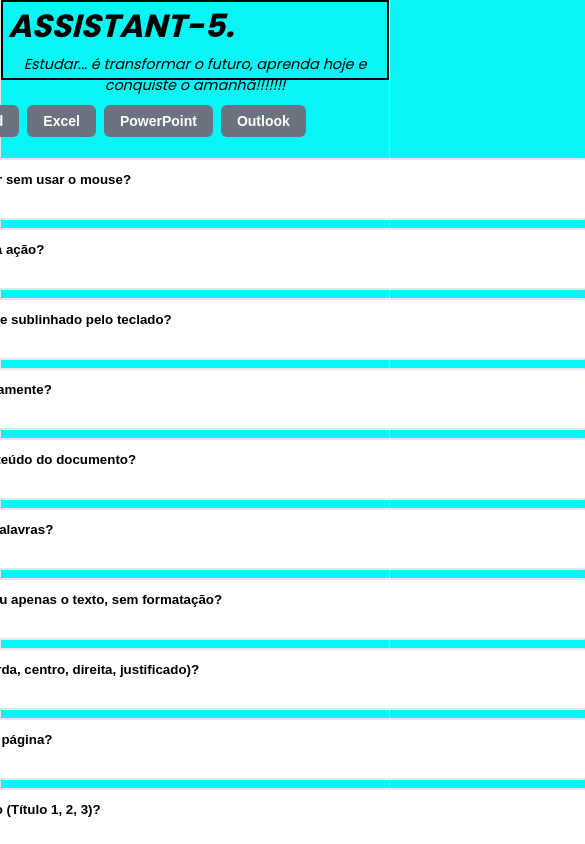
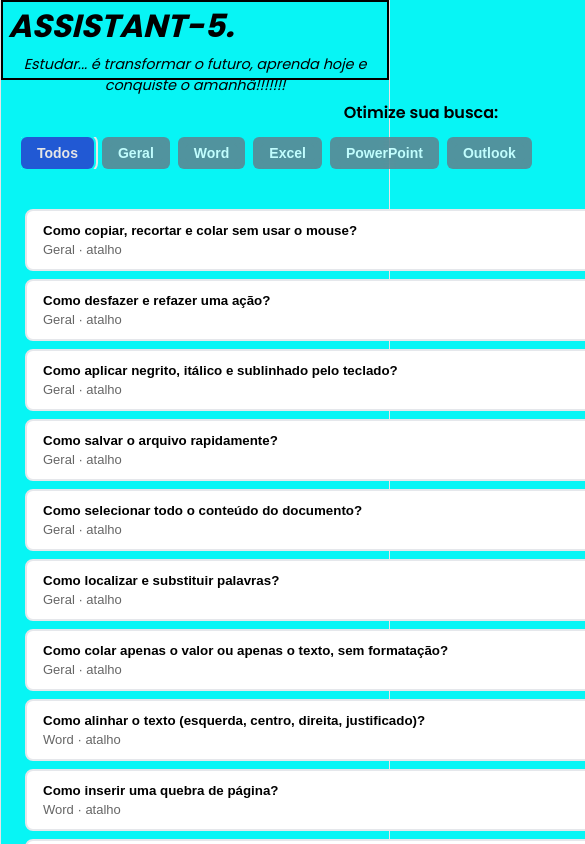
Before and after one commit to Negoedd-Dev/ASSISTANT-5, a React (Vite) app: page / in a window 390 px wide. Shown: the top 844 px of the page, 585 px wide, since content can reach past the window. Built offline with nearby package versions, Linux system fonts and the light colour scheme.

Commit message:
Feat: Otimização do layout. Ajuste feito para reposicionamento do filtro de programama à esquerda da lista de dicas.

```diff
--- a/src/App.css
+++ b/src/App.css
@@ -1,3 +1,90 @@
+/* Estilo para todos os botôes. */
+/* .btn {
+  padding: 10px 20px;
+  border: none;
+  font-size: 13px;
+  border-radius: 8px;
+  font-weight: bold;
+  cursor: pointer;
+  transition: background 0.3s ease;
+} */
+
+/* Vamos usar um modelo de paletas que combine com os fundo glass */
+/** Aplicação: login, salvar, adicionar e enviar **/
+/* .btn-primary {
+  background: #2196f3;
+  color: #fff;
+}
+
+.btn-primary:hover:not(:disabled) {
+  background: #1976d2;
+} */
+
+/* *Aplicação: *confirmar e cadastrar */
+/* .btn-success {
+  background: #4caf50;
+  color: #fff;
+}
+
+.btn-success:hover:not(:disabled) {
+  background: #388e3c;
+} */
+
+/* *Aplicação: cancelar e voltar* */
+/* .btn-secondary {
+  background: rgba(255, 255, 255, 0.7);
+  color: #000;
+  backdrop-filter: blur(5px);
+}
+
+.btn-secondary:hover:not(:disabled) {
+  background: rgba(255, 255, 255, 0.9);
+} */
+
+/* *Aplicação: excluir, sair e remover* */
+/* .btn-danger {
+  background: #f44336;
+  color: #fff;
+}
+
+.btn-danger:hover:not(:disabled) {
+  background: #d32f2f;
+} */
+
+/* *Aplicação: editar* */
+/* .btn-warning {
+  background: rgba(245, 158, 11, 0.3);
+  color: #7a4a00;
+}
+
+.btn-warning:hover:not(:disabled) {
+  background: rgba(245, 158, 11, 0.5);
+} */
+
+/* Foco visível para quem navega pelo teclado */
+/* .btn:focus-visible {
+  outline: 2px solid #fff;
+  outline-offset: 2px;
+  box-shadow: 0 0 0 4px rgba(33, 150, 243, 0.6);
+} */
+
+/* Botão desabilitado (ex.: "Marcar como lida" depois de marcada) */
+/* .btn:disabled {
+  opacity: 0.6;
+  cursor: not-allowed;
+} */
+
+/* Botão "ligado" (ex.: idioma selecionado) */
+/* .btn[aria-pressed="true"] {
+  outline: 2px solid #fff;
+  outline-offset: 2px;
+  filter: brightness(0.9);
+}
+.btn[aria-pressed="false"] {
+  opacity: 0.75;
+} */
+/** ====================================================================================================================================== */
+/* Ajuste no estilo para mudança no layout do filtro de programas. */
 /* Estilo para todos os botôes. */
 .btn {
   padding: 10px 20px;
@@ -7,6 +94,63 @@
   font-weight: bold;
   cursor: pointer;
   transition: background 0.3s ease;
+}
+
+.layout {
+  display: grid;
+  grid-template-columns: 200px minmax(0, 1fr) 220px;
+  grid-template-areas:
+    "titulo-filtro busca titulo-progresso"
+    "filtro        lista progresso";
+  gap: 12px 16px;
+  align-items: start;
+}
+
+.area-titulo-filtro {
+  grid-area: titulo-filtro;
+}
+.area-titulo-filtro {
+  text-align: center;
+}
+.area-busca {
+  grid-area: busca;
+}
+.area-titulo-progresso {
+  grid-area: titulo-progresso;
+}
+.area-filtro {
+  grid-area: filtro;
+}
+.area-lista {
+  grid-area: lista;
+}
+.area-progresso {
+  grid-area: progresso;
+}
+
+.titulo-coluna {
+  font-size: 1rem;
+  font-weight: 600;
+}
+
+.barra-topo {
+  display: flex;
+  flex-wrap: wrap;
+  gap: 8px;
+}
+
+/* telas pequenas: uma coluna, na ordem certa */
+@media (max-width: 800px) {
+  .layout {
+    grid-template-columns: 1fr;
+    grid-template-areas:
+      "titulo-filtro"
+      "filtro"
+      "busca"
+      "lista"
+      "titulo-progresso"
+      "progresso";
+  }
 }
 
 /* Vamos usar um modelo de paletas que combine com os fundo glass */
--- a/src/App.jsx
+++ b/src/App.jsx
@@ -76,13 +76,83 @@
 //   );
 // }
 // * ================================================================================================================
+// import { useState } from "react";
+// import GlobalStyles from "./styles/GlobalSyles";
+// import Header from "./components/Header";
+// import dicas from "./Dados/dicas.json";
+// import List from "./components/List";
+// import Cards from "./components/Cards";
+// import useStatusDicas from "./useStatus/useStatusDicas";
+// import Footer from "./components/Footer";
+
+// export default function App() {
+//   const { statusDe, marcarVista, alternarLida } = useStatusDicas();
+//   const [indiceAberto, setIndiceAberto] = useState(null);
+//   const [programa, setPrograma] = useState("Todos");
+//   const idioma = "pt"; // na Versão 2 vira um estado com os botões PT/EN
+
+//   const apps = ["Todos", ...new Set(dicas.map((d) => d.programa))];
+
+//   // Na Versão 2, esta será a lista já filtrada pela busca e pelo tipo
+//   const list =
+//     programa === "Todos" ? dicas : dicas.filter((d) => d.programa === programa);
+
+//   function filtrar(novoPrograma) {
+//     setPrograma(novoPrograma);
+//     setIndiceAberto(null);
+//   }
+
+//   function abrir(indice) {
+//     setIndiceAberto(indice);
+//     marcarVista(list[indice].id);
+//   }
+
+//   const dicaAberta = indiceAberto !== null ? list[indiceAberto] : null;
+
+//   return (
+//     <>
+//       <GlobalStyles />
+//       <Header />
+//       <div className="principal">
+//         <div>
+//           <List
+//             dicas={list}
+//             apps={apps}
+//             programa={programa}
+//             onFiltrar={filtrar}
+//             idioma={idioma}
+//             statusDe={statusDe}
+//             onSelecionar={abrir}
+//           />
+
+//           {dicaAberta && (
+//             <Cards
+//               dica={dicaAberta}
+//               idioma={idioma}
+//               lida={statusDe(dicaAberta) === "lida"}
+//               temProxima={indiceAberto < list.length - 1}
+//               onAlternarLida={() => alternarLida(dicaAberta.id)}
+//               onProxima={() => abrir(indiceAberto + 1)}
+//               onFechar={() => setIndiceAberto(null)}
+//             />
+//           )}
+//         </div>
+//       </div>
+//       <Footer />
+//     </>
+//   );
+// }
+// * ===================================================================================================================================
+// Alteração no layout do porjeto, reposicionando o filtro de programas
 import { useState } from "react";
+import "./App.css";
 import GlobalStyles from "./styles/GlobalSyles";
 import Header from "./components/Header";
 import dicas from "./Dados/dicas.json";
 import List from "./components/List";
 import Cards from "./components/Cards";
 import useStatusDicas from "./useStatus/useStatusDicas";
+import FiltroProgramas from "./components/Filtro";
 import Footer from "./components/Footer";
 
 export default function App() {
@@ -114,12 +184,26 @@ export default function App() {
       <GlobalStyles />
       <Header />
       <div className="principal">
-        <div>
+        <div className="layout">
+          <h2 className="area-titulo-filtro titulo-coluna">
+            Otimize sua busca:
+          </h2>
+          <div className="area-busca barra-topo">
+            {/* aqui entram a busca e o seletor de idioma */}
+          </div>
+          {/* <h2 className="area-titulo-progresso titulo-coluna">Seu progresso</h2> */}
+
+          <aside className="area-filtro">
+            <FiltroProgramas
+              apps={apps}
+              atual={programa}
+              onSelecionar={filtrar}
+            />
+          </aside>
+
+          <main className="area-lista">
             <List
               dicas={list}
-            apps={apps}
-            programa={programa}
-            onFiltrar={filtrar}
               idioma={idioma}
               statusDe={statusDe}
               onSelecionar={abrir}
@@ -136,6 +220,11 @@ export default function App() {
                 onFechar={() => setIndiceAberto(null)}
               />
             )}
+          </main>
+
+          <aside className="area-progresso">
+            {/* aqui entra a linha de aprendizado */}
+          </aside>
         </div>
       </div>
       <Footer />
--- a/src/components/Filtro/FiltroProgramas.css
+++ b/src/components/Filtro/FiltroProgramas.css
@@ -1,6 +1,67 @@
+/* .FiltroProgramas {
+  display: flex;
+  flex-wrap: wrap; /* quebra de linha automática*/
+/* gap: 0.5rem;
+  padding: 5px 0;
+} */
+*/
+/** ========================================================================================================================= */
+/* A justando do estilo para reposicionamento do filtro de programas. */
+/* .FiltroProgramas {
+  display: flex;
+  flex-direction: column;
+  gap: 0.5rem; */
+  /* max-height: 400px; mesma altura da lista */
+  /* overflow-y: auto; com 20 programas, rola sozinho */
+
+  /* border: 2px solid black;
+}
+
+.FiltroProgramas button {
+  width: 100%;
+  text-align: left;
+} */
+
+/* telas pequenas: vira uma faixa horizontal com rolagem */
+/* @media (max-width: 800px) {
+  .FiltroProgramas {
+    flex-direction: row;
+    max-height: none;
+    overflow-x: auto;
+    overflow-y: hidden;
+  }
+  .FiltroProgramas button {
+    width: auto;
+    flex-shrink: 0;
+    white-space: nowrap;
+  }
+} */
+/* * ===================================================================================================================================== */
 .FiltroProgramas {
   display: flex;
-  flex-wrap: wrap; /* quebra de linha automática*/
+  flex-direction: column;
+  align-items: center; /* centraliza os botões na coluna */
   gap: 0.5rem;
-  padding: 5px 0;
+  max-height: 400px;
+  overflow-y: auto;
 }
+
+.FiltroProgramas button {
+  width: 100%; /* use 90% para botões um pouco mais estreitos */
+  text-align: center; /* texto centralizado dentro do botão */
+}
+
+/* telas pequenas: vira uma faixa horizontal com rolagem */
+@media (max-width: 800px) {
+  .FiltroProgramas {
+    flex-direction: row;
+    max-height: none;
+    overflow-x: auto;
+    overflow-y: hidden;
+  }
+  .FiltroProgramas button {
+    width: auto;
+    flex-shrink: 0;
+    white-space: nowrap;
+  }
+}
--- a/src/components/List/List.jsx
+++ b/src/components/List/List.jsx
@@ -67,23 +67,51 @@ import "./List.css";
 //   );
 // }
 // * =======================================================================================================================
+// import "./List.css";
+// import FiltroProgramas from "../Filtro"; // NOVO
+
+// export default function List({
+//   dicas,
+//   apps, // NOVO
+//   programa, // NOVO
+//   onFiltrar, // NOVO
+//   idioma,
+//   statusDe,
+//   onSelecionar,
+// }) {
+//   return (
+//     <>
+//       {/* NOVO: fora do div com rolagem, para ficar fixo no topo */}
+//       <FiltroProgramas apps={apps} atual={programa} onSelecionar={onFiltrar} />
+
+//       <div className="list-container">
+//         {dicas.map((dica, indice) => {
+//           // se a dica ainda não tem tradução, usa o texto em português
+//           const texto = dica[idioma] ?? dica.pt;
+//           return (
+//             <button
+//               key={dica.id}
+//               className={`list-item borda-${statusDe(dica)}`}
+//               onClick={() => onSelecionar(indice)}
+//             >
+//               <strong>{texto.titulo}</strong>
+//               <span className="list-item-info">
+//                 {dica.programa} · {dica.tipo}
+//               </span>
+//             </button>
+//           );
+//         })}
+//       </div>
+//     </>
+//   );
+// }
+// * ========================================================================================================================
+// Alteração no layout do porjeto, reposicionando o filtro de programas
 import "./List.css";
-import FiltroProgramas from "../Filtro"; // NOVO
 
-export default function List({
-  dicas,
-  apps, // NOVO
-  programa, // NOVO
-  onFiltrar, // NOVO
-  idioma,
-  statusDe,
-  onSelecionar,
-}) {
+export default function List({ dicas, idioma, statusDe, onSelecionar }) {
   return (
     <>
-      {/* NOVO: fora do div com rolagem, para ficar fixo no topo */}
-      <FiltroProgramas apps={apps} atual={programa} onSelecionar={onFiltrar} />
-
       <div className="list-container">
         {dicas.map((dica, indice) => {
           // se a dica ainda não tem tradução, usa o texto em português
--- a/src/styles/GlobalSyles.js
+++ b/src/styles/GlobalSyles.js
@@ -1,23 +1,57 @@
+// import { createGlobalStyle } from "styled-components";
+
+// const GlobalStyles = createGlobalStyle`
+// * {
+//     margin: 0;
+//     padding: 0;
+//     box-sizing: border-box;
+//     overflow: hide;
+
+// }
+// body {
+//     font-family: 'poppins', sans-serif;
+//     background-color: #07f5f5
+// }
+// .principal {
+//     display: flex;
+//     justify-content: center;
+//     align-items: center;
+//     min-height: calc(100vh - 200px);
+//     padding: 20px;
+// }
+// `;
+// export default GlobalStyles;
+// * ==============================================================================================================================
+//* GlobalStyles ajustado. Hoje o (.principal) não define largura, então o conteúdo ocupa só o espaço que precisa e as três colunas ficariam espremidas
 import { createGlobalStyle } from "styled-components";
 
 const GlobalStyles = createGlobalStyle`
+:root {
+    --largura-max: 1200px;
+}
+
 * {
     margin: 0;
     padding: 0;
     box-sizing: border-box;
-    overflow: hide;
+}
 
-}
 body {
     font-family: 'poppins', sans-serif;
-    background-color: #07f5f5
+    background-color: #07f5f5;
 }
+
 .principal {
     display: flex;
     justify-content: center;
-    align-items: center;
+    align-items: flex-start;
     min-height: calc(100vh - 200px);
     padding: 20px;
 }
+
+.principal > * {
+    width: 100%;
+    max-width: var(--largura-max);
+}
 `;
 export default GlobalStyles;
```
Lines whose indentation alone changed are shown as unchanged.
